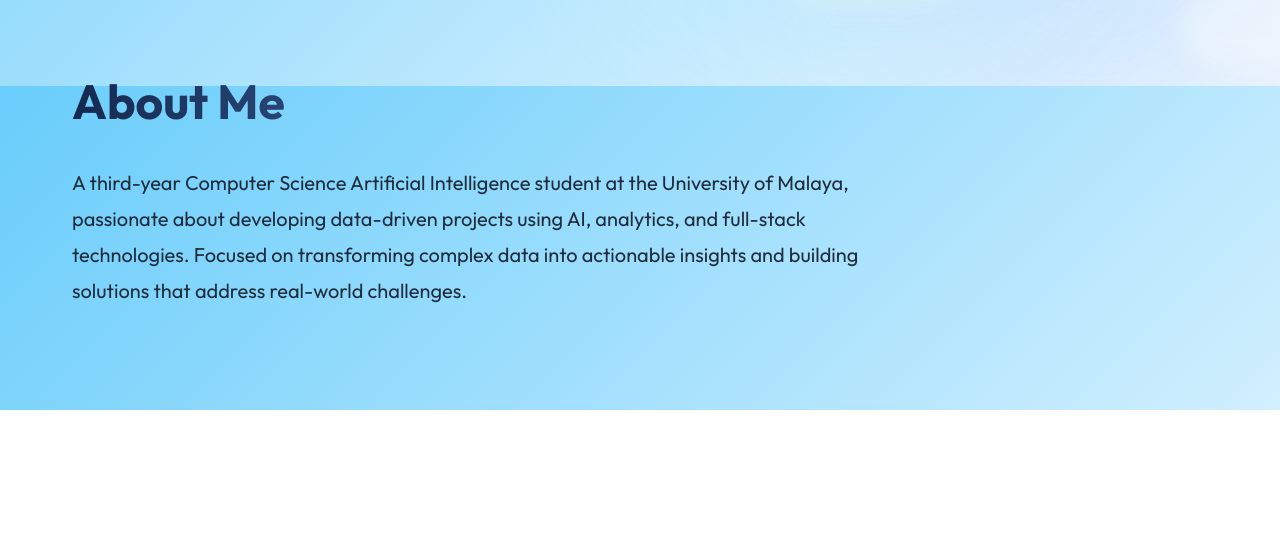
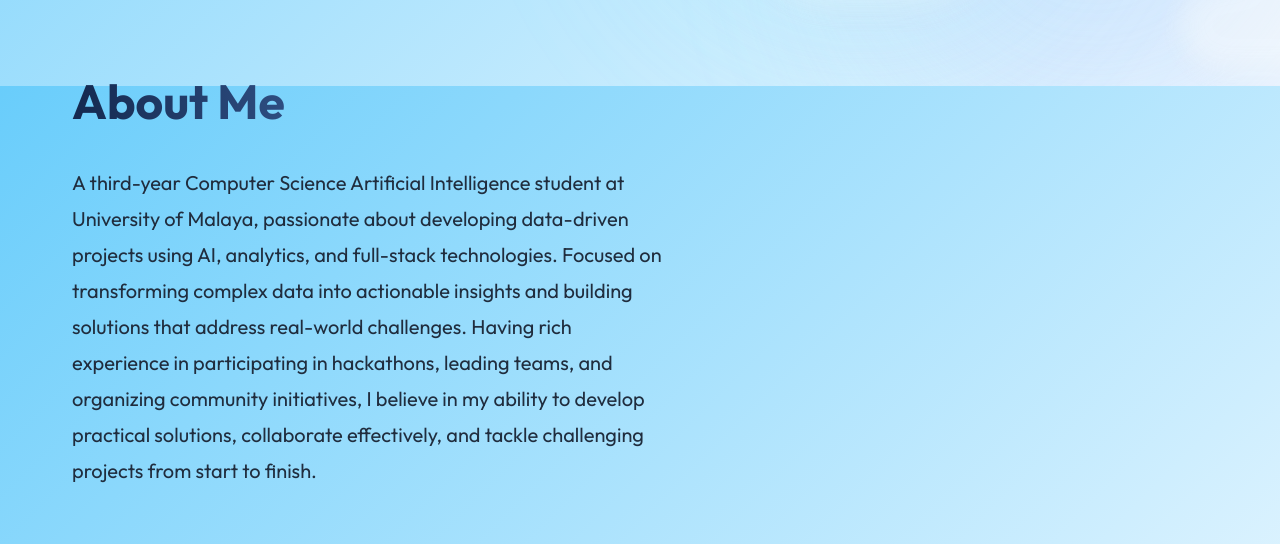
Before and after one commit to RextonRZ/RextonRZ.github.io, a Next.js app: page / in a window 1280 px wide. Shown: the part 714-1258 px from the top of the page. Before the commit the page ends 1124 px from the top, so only its background shows below. Built offline with nearby package versions, Linux system fonts and the light colour scheme.

Commit message:
Added smooth transitions

```diff
--- a/src/app/globals.css
+++ b/src/app/globals.css
@@ -38,6 +38,7 @@ body {
   overflow-x: hidden;
   font-family: 'Outfit', sans-serif;
   color: var(--text-main);
+  scroll-behavior: smooth;
 }
 
 body {
--- a/src/app/page.css
+++ b/src/app/page.css
@@ -311,9 +311,31 @@
 
 .about-content {
   text-align: left;
-  animation: slideUp 0.8s ease-out 0.4s forwards;
+  max-width: 600px;
+}
+
+.about-reveal {
   opacity: 0;
-  max-width: 800px;
+  transform: translateY(40px) scale(0.9);
+}
+
+.animate-pop-in {
+  animation: popInEnlarge 1s cubic-bezier(0.175, 0.885, 0.32, 1.275) forwards;
+}
+
+@keyframes popInEnlarge {
+  0% {
+    opacity: 0;
+    transform: translateY(40px) scale(0.9);
+  }
+  60% {
+    opacity: 1;
+    transform: translateY(0) scale(1.03);
+  }
+  100% {
+    opacity: 1;
+    transform: translateY(0) scale(1);
+  }
 }
 
 .section-title {
--- a/src/app/page.tsx
+++ b/src/app/page.tsx
@@ -1,4 +1,5 @@
 import "./page.css";
+import { ScrollReveal } from "@/components/ScrollReveal";
 
 export default function Home() {
   return (
@@ -52,12 +53,14 @@ export default function Home() {
 
       {/* About Section added below Hero */}
       <section id="about" className="about-section">
-        <div className="about-content">
-          <h2 className="section-title">About Me</h2>
-          <p className="about-description">
-            A third-year Computer Science Artificial Intelligence student at the University of Malaya, passionate about developing data-driven projects using AI, analytics, and full-stack technologies. Focused on transforming complex data into actionable insights and building solutions that address real-world challenges.
-          </p>
-        </div>
+        <ScrollReveal className="about-reveal" animationClass="animate-pop-in">
+          <div className="about-content">
+            <h2 className="section-title">About Me</h2>
+            <p className="about-description">
+              A third-year Computer Science Artificial Intelligence student at University of Malaya, passionate about developing data-driven projects using AI, analytics, and full-stack technologies. Focused on transforming complex data into actionable insights and building solutions that address real-world challenges. Having rich experience in participating in hackathons, leading teams, and organizing community initiatives, I believe in my ability to develop practical solutions, collaborate effectively, and tackle challenging projects from start to finish.
+            </p>
+          </div>
+        </ScrollReveal>
       </section>
     </div>
   );
--- a/src/components/Navigation.tsx
+++ b/src/components/Navigation.tsx
@@ -4,6 +4,7 @@ import Link from "next/link";
 import { useTheme } from "next-themes";
 import { Moon, Sun, Menu, X } from "lucide-react";
 import { useState, useEffect } from "react";
+import { usePathname } from "next/navigation";
 import "./Navigation.css";
 
 export function Navigation() {
@@ -11,6 +12,7 @@ export function Navigation() {
   const [mounted, setMounted] = useState(false);
   const [mobileMenuOpen, setMobileMenuOpen] = useState(false);
   const [isScrolled, setIsScrolled] = useState(false);
+  const pathname = usePathname();
 
   useEffect(() => {
     setMounted(true);
@@ -40,11 +42,38 @@ export function Navigation() {
     { name: "Contact", path: "/contact" },
   ];
 
+  const handleLinkClick = (e: React.MouseEvent<HTMLAnchorElement>, path: string) => {
+    // Scroll to top for Home
+    if (path === "/" && pathname === "/") {
+      e.preventDefault();
+      window.scrollTo({ top: 0, behavior: "smooth" });
+      setMobileMenuOpen(false);
+    }
+    // Smooth scroll for hash links if we are already on the home page
+    else if (path.startsWith("/#") && pathname === "/") {
+      const hash = path.substring(1); // extracts "#about"
+      const targetElement = document.querySelector(hash);
+
+      if (targetElement) {
+        e.preventDefault();
+        targetElement.scrollIntoView({ behavior: "smooth", block: "start" });
+
+        // Update URL to reflect the new hash without triggering Next.js routing
+        window.history.pushState(null, "", hash);
+      }
+      setMobileMenuOpen(false);
+    }
+    // Normal Next.js navigation for other pages
+    else {
+      setMobileMenuOpen(false);
+    }
+  };
+
   return (
     <nav className={`navbar ${isScrolled ? 'scrolled' : ''}`}>
       <div className="navbar-container">
         {/* Logo Section */}
-        <Link href="/" className="logo-link">
+        <Link href="/" className="logo-link" onClick={(e) => handleLinkClick(e, "/")}>
           <div className="logo-icon">
             <img
               src={resolvedTheme === "dark" ? "/rzlogowhite.png" : "/rzlogoblack.png"}
@@ -58,7 +87,12 @@ export function Navigation() {
           {/* Desktop Links */}
           <div className="desktop-links">
             {links.map((link) => (
-              <Link key={link.name} href={link.path} className="nav-link">
+              <Link
+                key={link.name}
+                href={link.path}
+                className="nav-link"
+                onClick={(e) => handleLinkClick(e, link.path)}
+              >
                 {link.name}
               </Link>
             ))}
@@ -97,7 +131,7 @@ export function Navigation() {
               key={link.name}
               href={link.path}
               className="mobile-nav-link"
-              onClick={() => setMobileMenuOpen(false)}
+              onClick={(e) => handleLinkClick(e, link.path)}
             >
               {link.name}
             </Link>
--- /dev/null
+++ b/src/components/ScrollReveal.tsx
@@ -0,0 +1,51 @@
+"use client";
+
+import { useEffect, useRef, useState } from "react";
+
+interface ScrollRevealProps {
+  children: React.ReactNode;
+  className?: string;
+  animationClass?: string;
+  threshold?: number;
+}
+
+export function ScrollReveal({
+  children,
+  className = "",
+  animationClass = "reveal-active",
+  threshold = 0.2
+}: ScrollRevealProps) {
+  const ref = useRef<HTMLDivElement>(null);
+  const [isVisible, setIsVisible] = useState(false);
+
+  useEffect(() => {
+    const observer = new IntersectionObserver(
+      ([entry]) => {
+        if (entry.isIntersecting) {
+          setIsVisible(true);
+          // Stop observing once it's visible so it doesn't animate again when scrolling up/down
+          if (ref.current) {
+            observer.unobserve(ref.current);
+          }
+        }
+      },
+      {
+        threshold: threshold,
+      }
+    );
+
+    if (ref.current) {
+      observer.observe(ref.current);
+    }
+
+    return () => {
+      observer.disconnect();
+    };
+  }, [threshold]);
+
+  return (
+    <div ref={ref} className={`${className} ${isVisible ? animationClass : ""}`}>
+      {children}
+    </div>
+  );
+}
```
